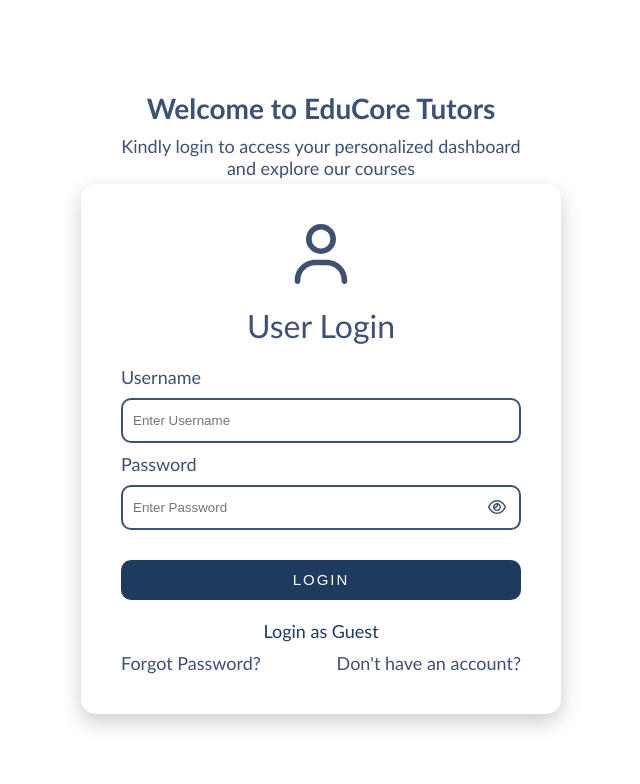
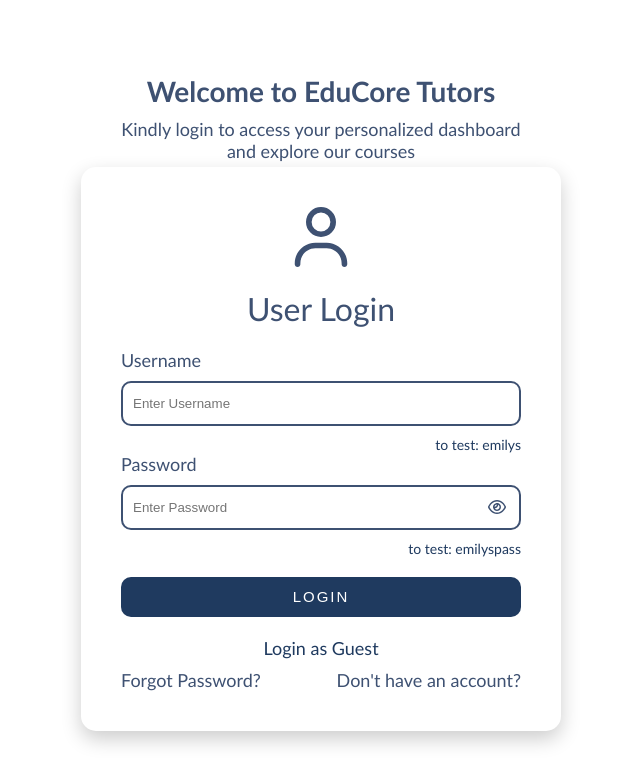
Before and after one commit to kallamadiyashwanth/admin-module, a React (Create React App) app: page / in a window 1280 px wide. Shown: the top 784 px of the page, without its empty margins (319-959 px from the left). Built offline with nearby package versions, Linux system fonts and the light colour scheme; no server answers.

Commit message:
test details provided in login component

```diff
--- a/src/components/login-page.jsx
+++ b/src/components/login-page.jsx
@@ -68,20 +68,22 @@ const Login = () => {
                     <h1 className="title">User Login</h1>
 
                     <form onSubmit={(e) => { e.preventDefault(); handleLogin(); }}>
-                        <label>Username</label>
+                        <label className='labels'>Username</label>
                         <input className="text-input" type="text" placeholder="Enter Username" value={username} onChange={(e) => setUsername(e.target.value)} />
-                        <label>Password</label>
+                        <label className="test-details">to test: emilys</label>
+                        <label className='labels'>Password</label>
                         <div className="password-field">
                             <input className="text-input" type={showPassword ? "text" : "password"} placeholder="Enter Password" value={password} onChange={(e) => setPassword(e.target.value)} />
                             <FontAwesomeIcon icon={showPassword ? faEyeSlash : faEye} className="eye-icon" onClick={() => setShowPassword(!showPassword)} />
                         </div>
+                        <label className="test-details">to test: emilyspass</label>
                         <button type="submit" className="login-btn">
                             LOGIN
                         </button>
                         <label className="guest-login" onClick={() => { dispatch(logoutUser()); navigate('/dashboard') }}>Login as Guest</label>
                         <div className="links">
-                            <label onClick={forgotPassword}>Forgot Password?</label>
-                            <label onClick={signUp}>Don't have an account?</label>
+                            <label className="labels"onClick={forgotPassword}>Forgot Password?</label>
+                            <label className="labels" onClick={signUp}>Don't have an account?</label>
                         </div>
                     </form>
                 </div>
--- a/src/styles/login-page.css
+++ b/src/styles/login-page.css
@@ -92,8 +92,14 @@
     color: #3e5172;
 }
 
-.login-container label{
+.labels{
     font-size: 18px;
+}
+
+.test-details{
+    font-size: 14px;
+    color: #1f3a5f;
+    text-align: right;
 }
 
 .login-btn{
@@ -114,7 +120,7 @@
 
 .guest-login{
     color: #1f3a5f;
-    font-size: 14px;
+    font-size: 18px;
     text-align: center;
     margin-bottom: 10px ;
     cursor: pointer;
```
